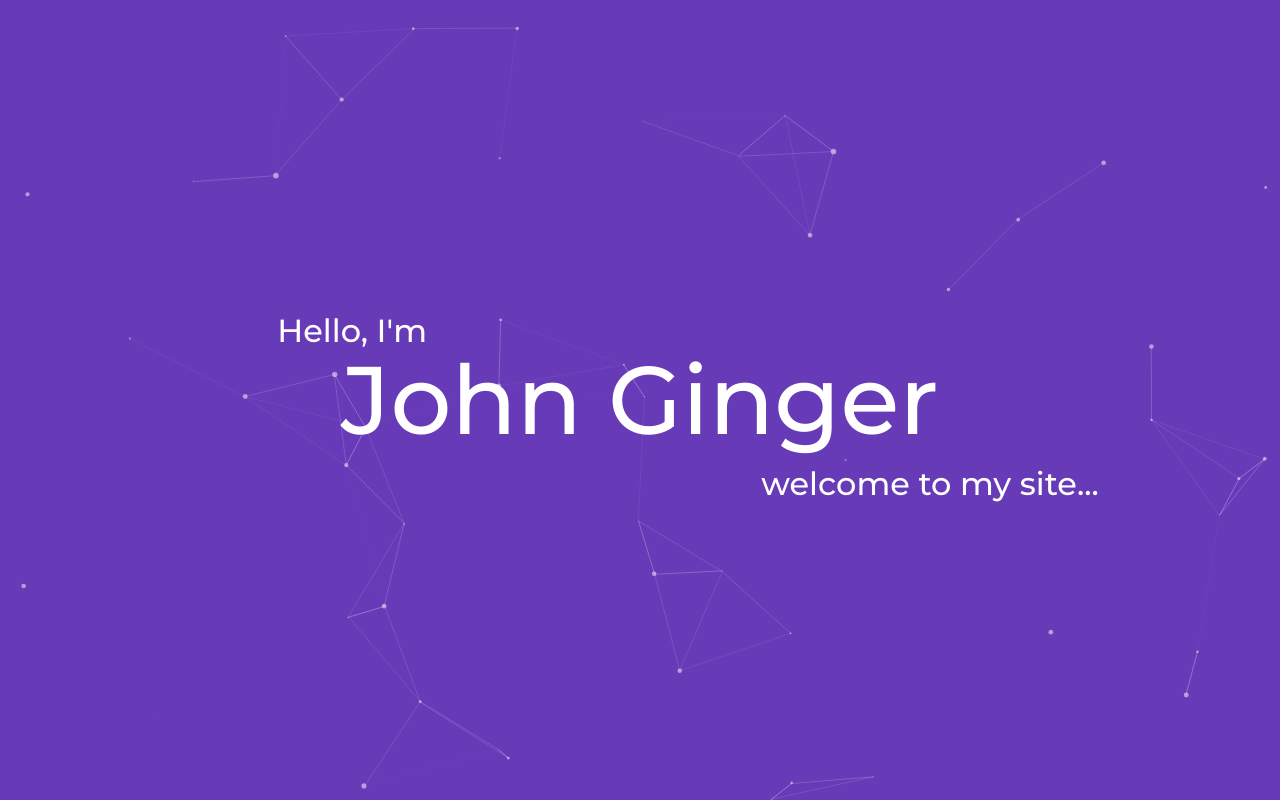
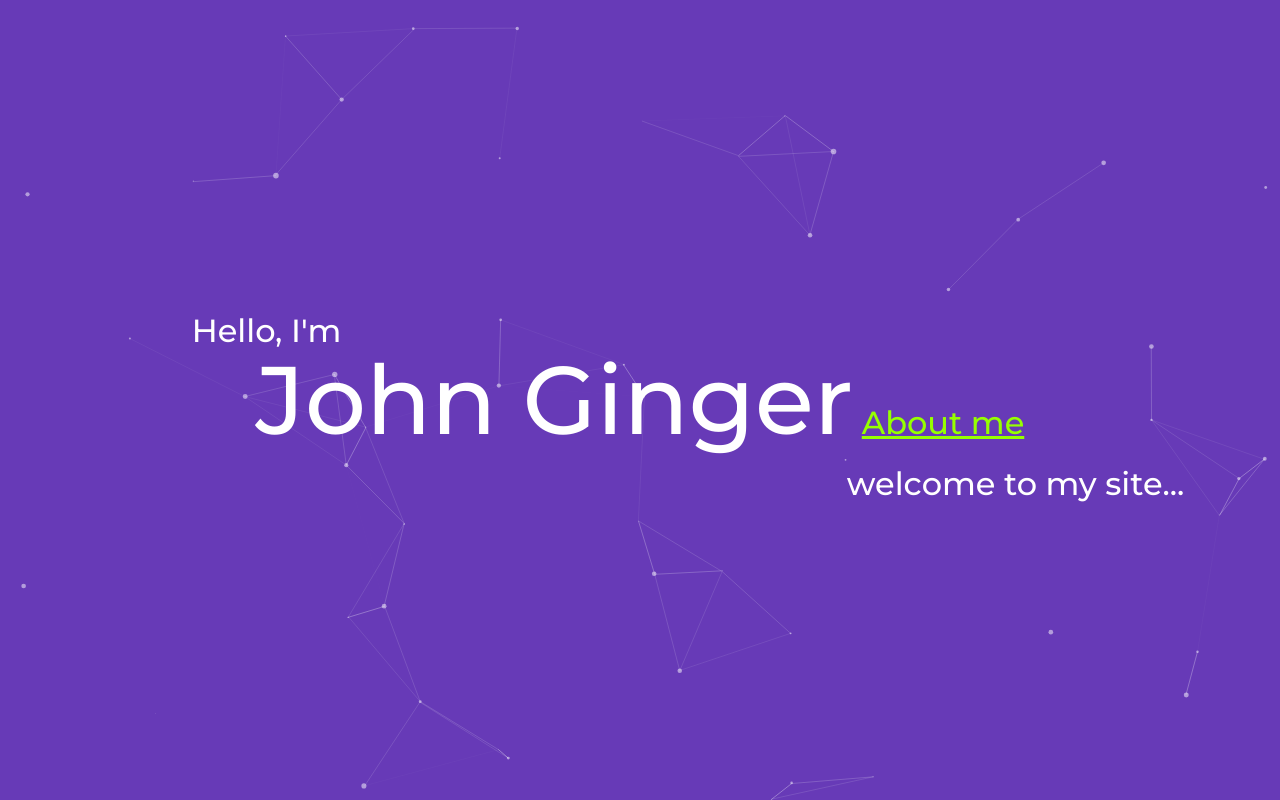
Before and after one commit to JohnGinger/johnginger.github.io, a plain HTML site: page index.html in a window 1280 px wide. Drawn offline with nearby package versions, Linux system fonts and the light colour scheme.

Commit message:
Add cv to website

```diff
--- a/index.html
+++ b/index.html
@@ -21,8 +21,12 @@
             <name-prefix class="animated fadeInLeft">Hello, I'm</name-prefix>
             <name-entry>John Ginger</name-entry>
             <name-postfix class="animated fadeInRight">welcome to my site...</name-postfix>
+
+            <a href="CV.pdf">About me</a>
+
         </name-block>
     </flash-entry>
+
 
 </body>
 <script src="https://cdn.jsdelivr.net/particles.js/2.0.0/particles.min.js"></script>
--- a/style.css
+++ b/style.css
@@ -63,3 +63,11 @@ flash-entry {
         right: 0;
     }
 }
+
+a:visited {
+    color: #3ab769
+}
+
+a {
+    color: #96ff00
+}
```
Also changed, not shown: 1 other file. Lines whose indentation alone changed are shown as unchanged.
